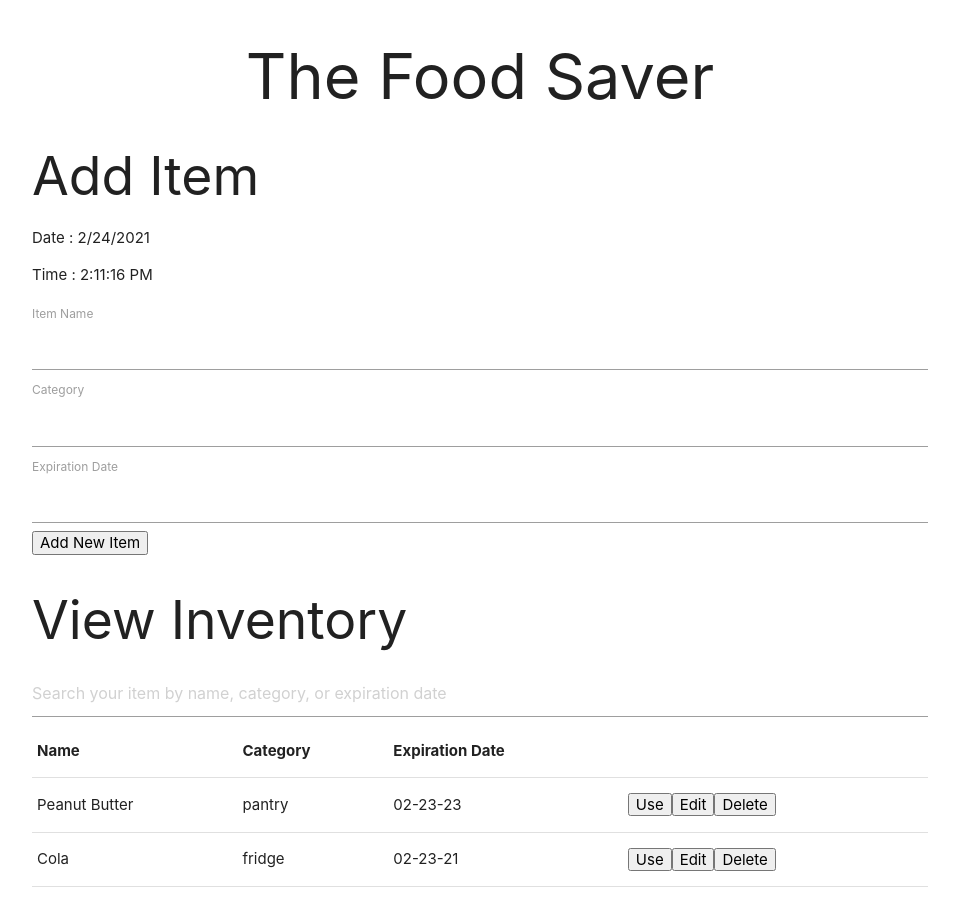
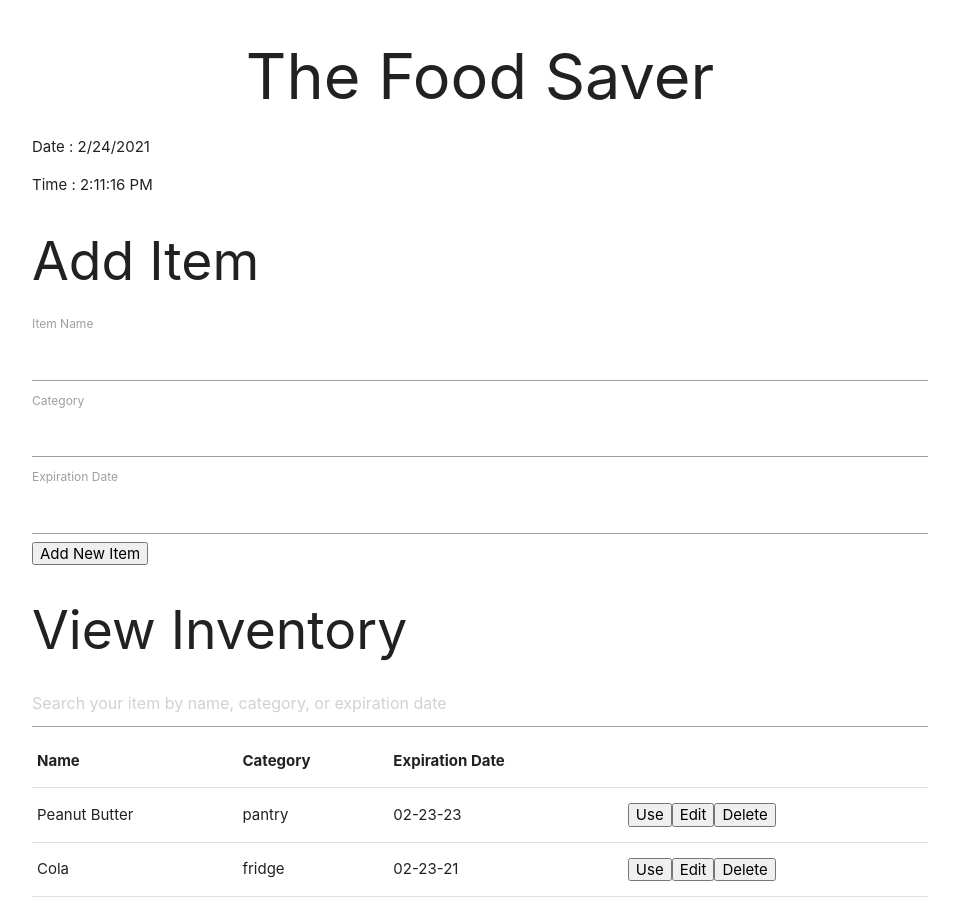
Before and after one commit to ahnlok/food-saver, a React (Create React App) app in the folder client/: page / in a window 1280 px wide. Shown: the whole page, without its empty margins (160-1119 px from the left). Built offline with nearby package versions, Linux system fonts and the light colour scheme.

Commit message:
Add timer

```diff
--- a/client/src/App.js
+++ b/client/src/App.js
@@ -106,6 +106,7 @@ const App = () => {
   return (
     <div className="container">
       <h1 className="center">The Food Saver</h1>
+      <DateTime></DateTime>
       <div className="flex-row">
         <div className="flex-large">
           {editing ? (
@@ -121,7 +122,6 @@ const App = () => {
           ) : (
           <Fragment>
             <h2>Add Item</h2>
-            <DateTime></DateTime>
             <AddItemForm addItem={addItem} />
           </Fragment>
         )}
```
